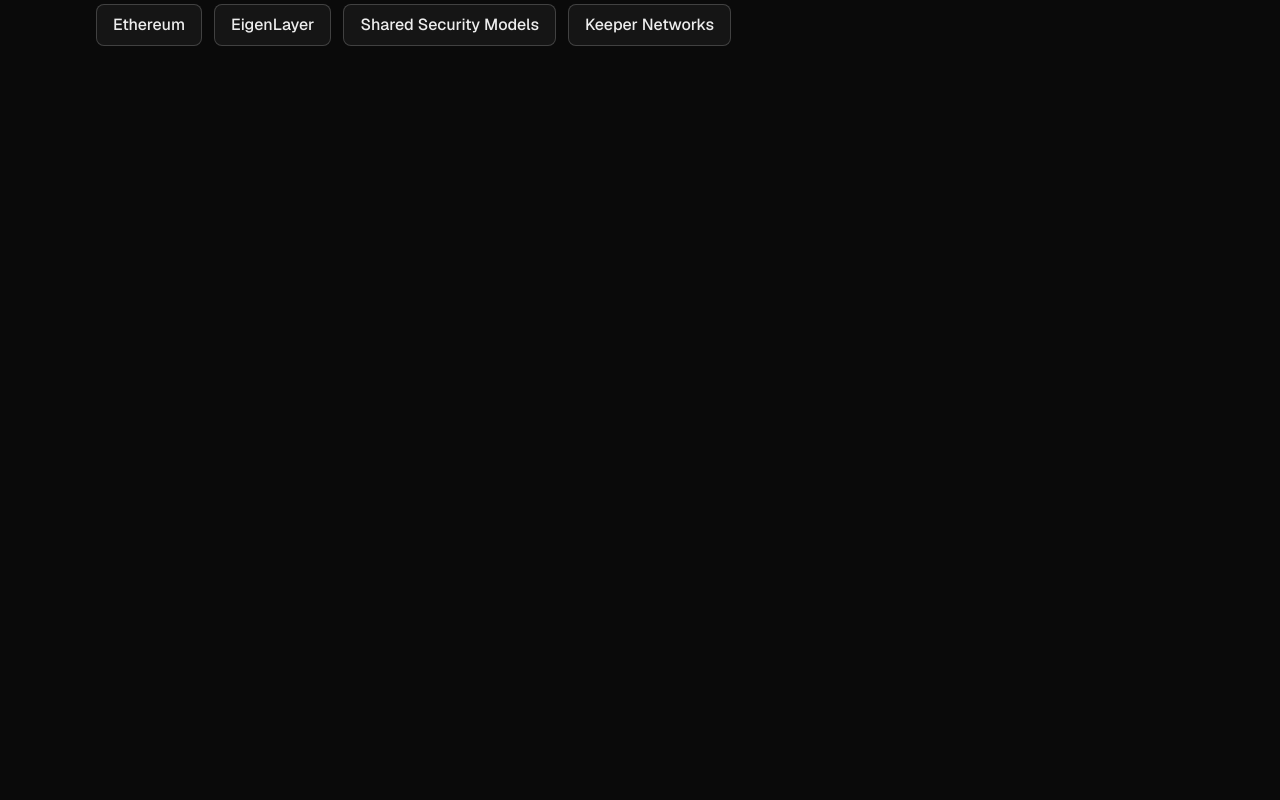
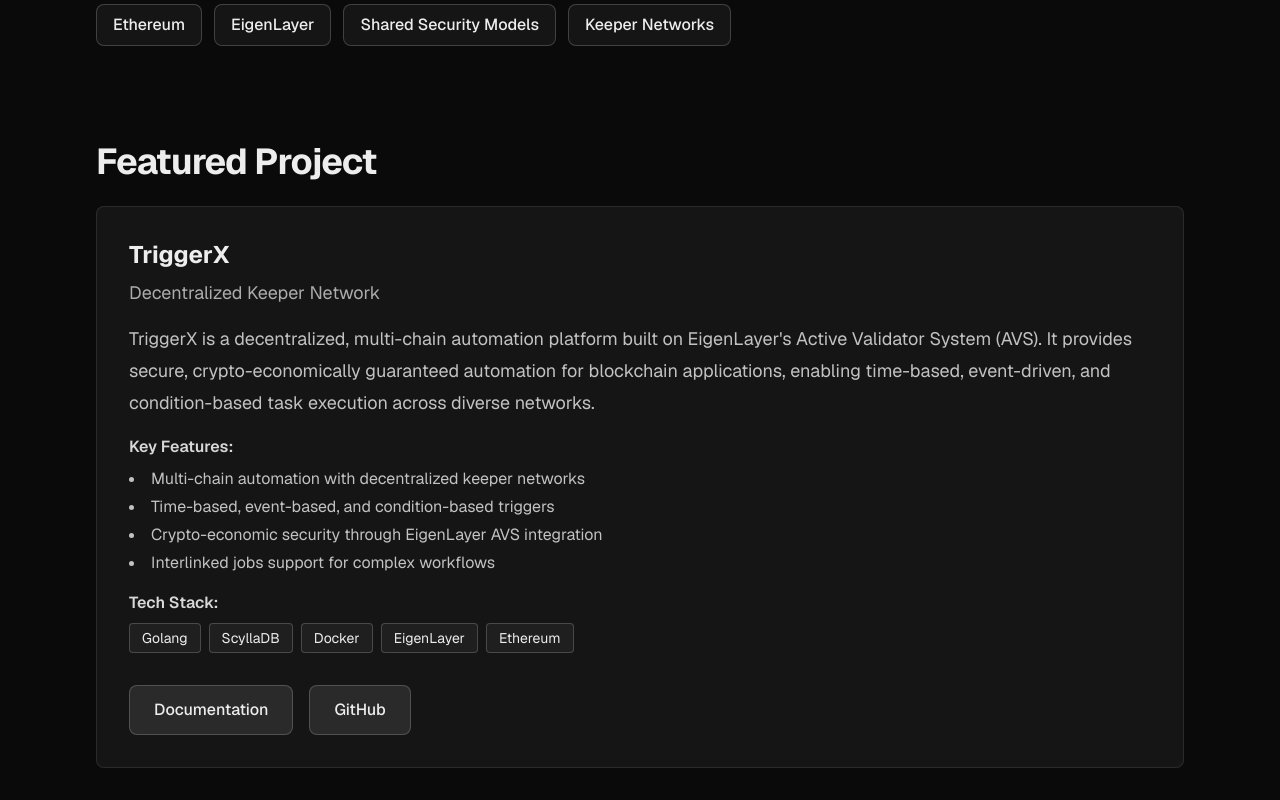
Before and after one commit to 5kyguy/portfolio, a Next.js app: page / in a window 1280 px wide. Shown: the part 1524-2324 px from the top of the page. Before the commit the page ends 1602 px from the top, so only its background shows below. Built offline with nearby package versions, Linux system fonts and the light colour scheme.

Commit message:
feat: add Featured Project section for TriggerX

```diff
--- a/src/app/page.tsx
+++ b/src/app/page.tsx
@@ -128,6 +128,70 @@ export default function Home() {
               </div>
             </div>
           </section>
+
+          {/* Featured Project Section */}
+          <section id="projects" className="space-y-6">
+            <h2 className="text-3xl font-bold tracking-tight sm:text-4xl">
+              Featured Project
+            </h2>
+            <div className="space-y-6 rounded-lg border border-foreground/10 bg-foreground/5 p-8">
+              <div className="space-y-4">
+                <div>
+                  <h3 className="text-2xl font-bold">TriggerX</h3>
+                  <p className="mt-2 text-lg text-foreground/70">
+                    Decentralized Keeper Network
+                  </p>
+                </div>
+                <p className="text-lg leading-8 text-foreground/80">
+                  TriggerX is a decentralized, multi-chain automation platform built on
+                  EigenLayer's Active Validator System (AVS). It provides secure,
+                  crypto-economically guaranteed automation for blockchain applications,
+                  enabling time-based, event-driven, and condition-based task execution
+                  across diverse networks.
+                </p>
+                <div className="space-y-2">
+                  <h4 className="font-semibold text-foreground/90">Key Features:</h4>
+                  <ul className="list-inside list-disc space-y-1 text-foreground/80">
+                    <li>Multi-chain automation with decentralized keeper networks</li>
+                    <li>Time-based, event-based, and condition-based triggers</li>
+                    <li>Crypto-economic security through EigenLayer AVS integration</li>
+                    <li>Interlinked jobs support for complex workflows</li>
+                  </ul>
+                </div>
+                <div className="space-y-2">
+                  <h4 className="font-semibold text-foreground/90">Tech Stack:</h4>
+                  <div className="flex flex-wrap gap-2">
+                    {["Golang", "ScyllaDB", "Docker", "EigenLayer", "Ethereum"].map((tech) => (
+                      <span
+                        key={tech}
+                        className="rounded border border-foreground/20 bg-foreground/5 px-3 py-1 text-sm"
+                      >
+                        {tech}
+                      </span>
+                    ))}
+                  </div>
+                </div>
+                <div className="flex flex-wrap gap-4 pt-4">
+                  <a
+                    href="https://triggerx.gitbook.io/triggerx-docs"
+                    target="_blank"
+                    rel="noopener noreferrer"
+                    className="inline-flex items-center justify-center rounded-lg border border-foreground/20 bg-foreground/10 px-6 py-3 text-base font-medium transition-colors hover:bg-foreground/20 hover:border-foreground/30"
+                  >
+                    Documentation
+                  </a>
+                  <a
+                    href="https://github.com/trigg3rX/triggerx-backend"
+                    target="_blank"
+                    rel="noopener noreferrer"
+                    className="inline-flex items-center justify-center rounded-lg border border-foreground/20 bg-foreground/10 px-6 py-3 text-base font-medium transition-colors hover:bg-foreground/20 hover:border-foreground/30"
+                  >
+                    GitHub
+                  </a>
+                </div>
+              </div>
+            </div>
+          </section>
         </div>
       </div>
     </main>
```
